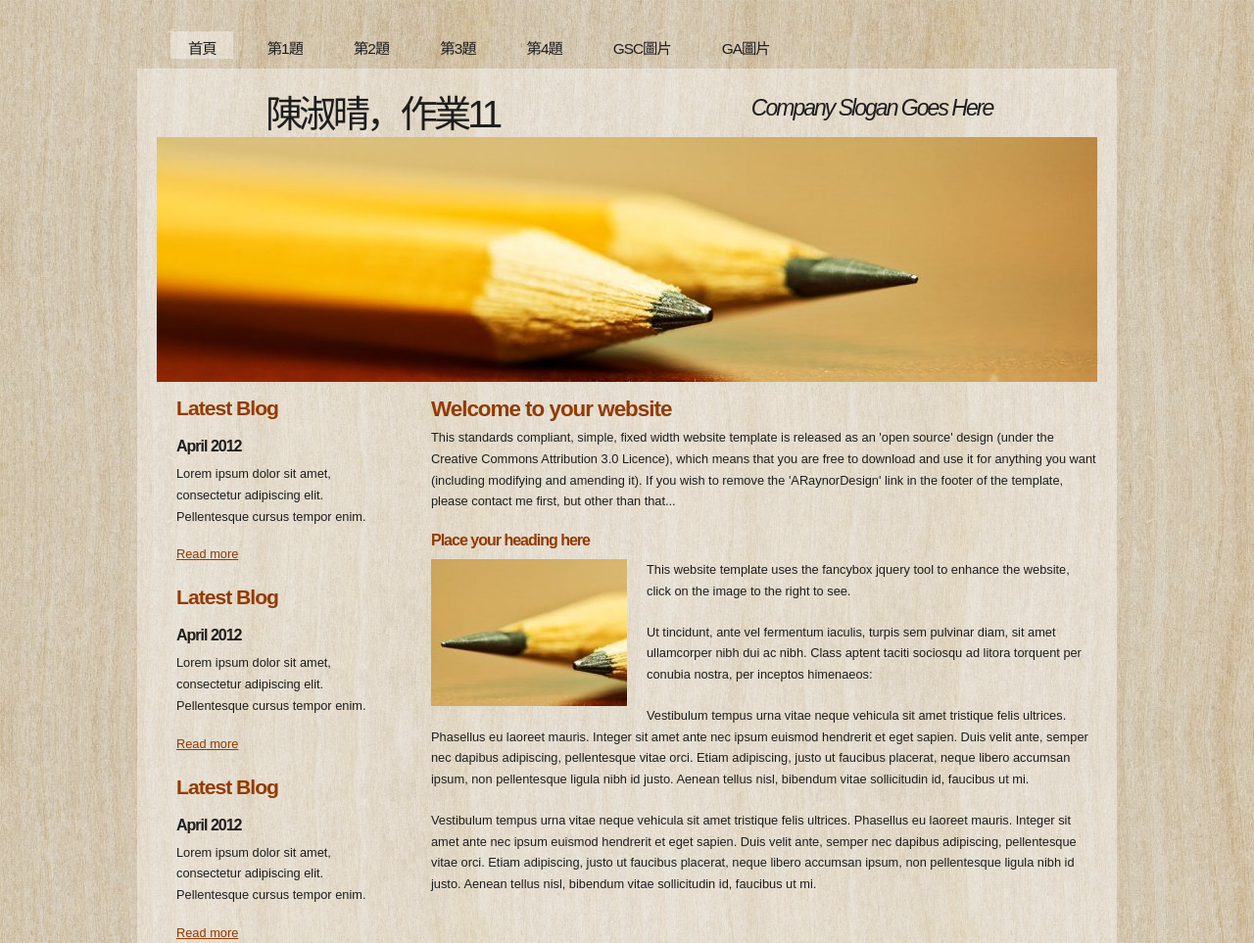
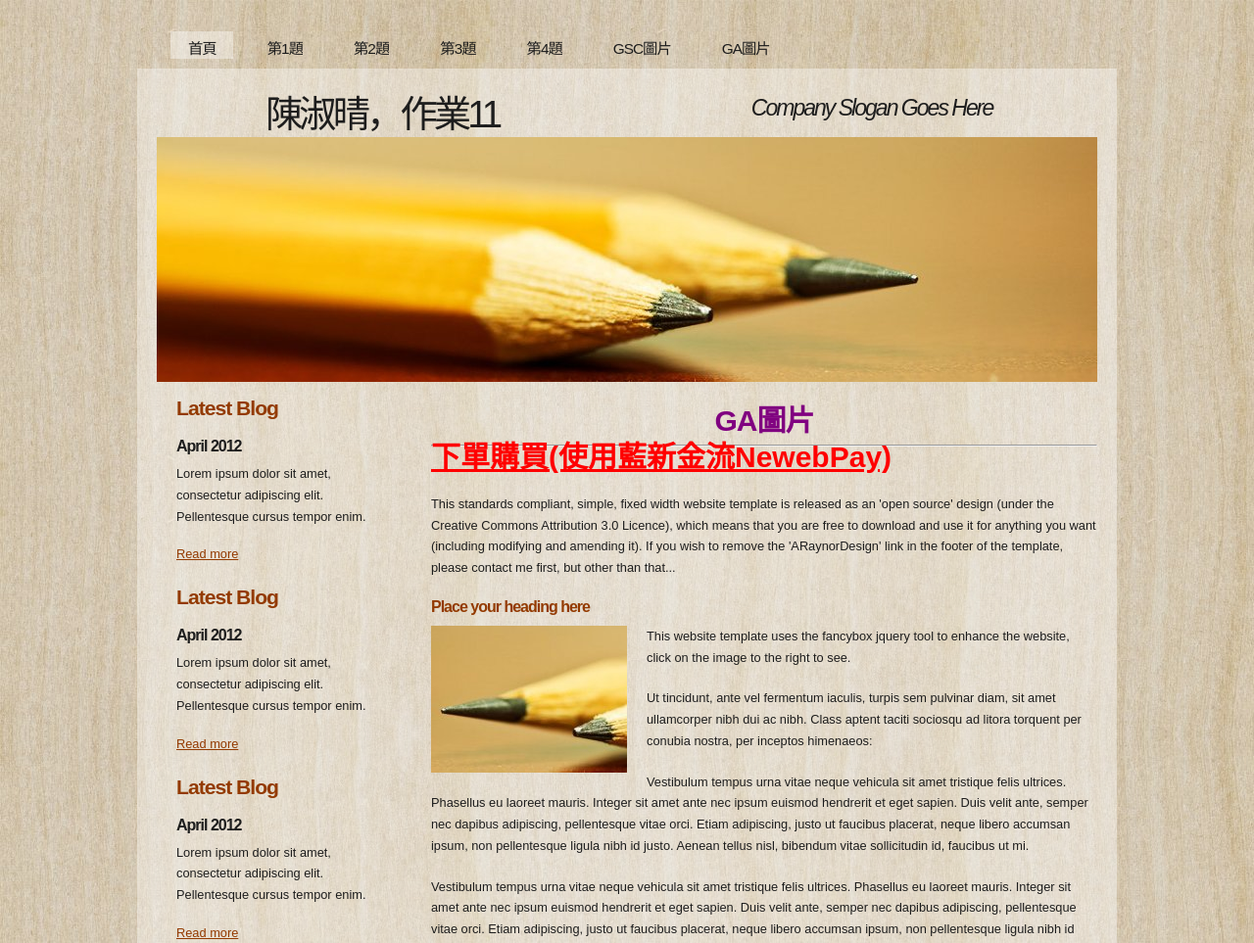
Before and after one commit to SHUQING1021/hw11_, a plain HTML site: page a6.html in a window 1280 px wide. Shown: the top 963 px of the page at 98% size. Drawn offline with Linux system fonts and the light colour scheme.

Commit message:
Add files via upload

```diff
--- a/a6.html
+++ b/a6.html
@@ -69,7 +69,12 @@
 	  </div><!--close banner_image-->
       <div id="content">
         <div class="content_item">
-          <h1>Welcome to your website</h1>
+          <h1 class="s1">GA圖片</h1>
+          <hr>
+          <p>
+            <a class="s2" href="https://www.newebpay.com/website/Page/content/service_creditcard" target="_blank">下單購買(使用藍新金流NewebPay)</a>
+          </p>
+
           <p>This standards compliant, simple, fixed width website template is released as an 'open source' design (under the Creative Commons Attribution 3.0 Licence), which means that you are free to download and use it for anything you want (including modifying and amending it). If you wish to remove the 'ARaynorDesign' link in the footer of the template, please contact me first, but other than that...</p>
           <h3>Place your heading here</h3>
           <div style="width:200px; float:left; padding: 0px 20px 10px 0px;"><img alt="image" src="images/image.jpg" /></div>
```
